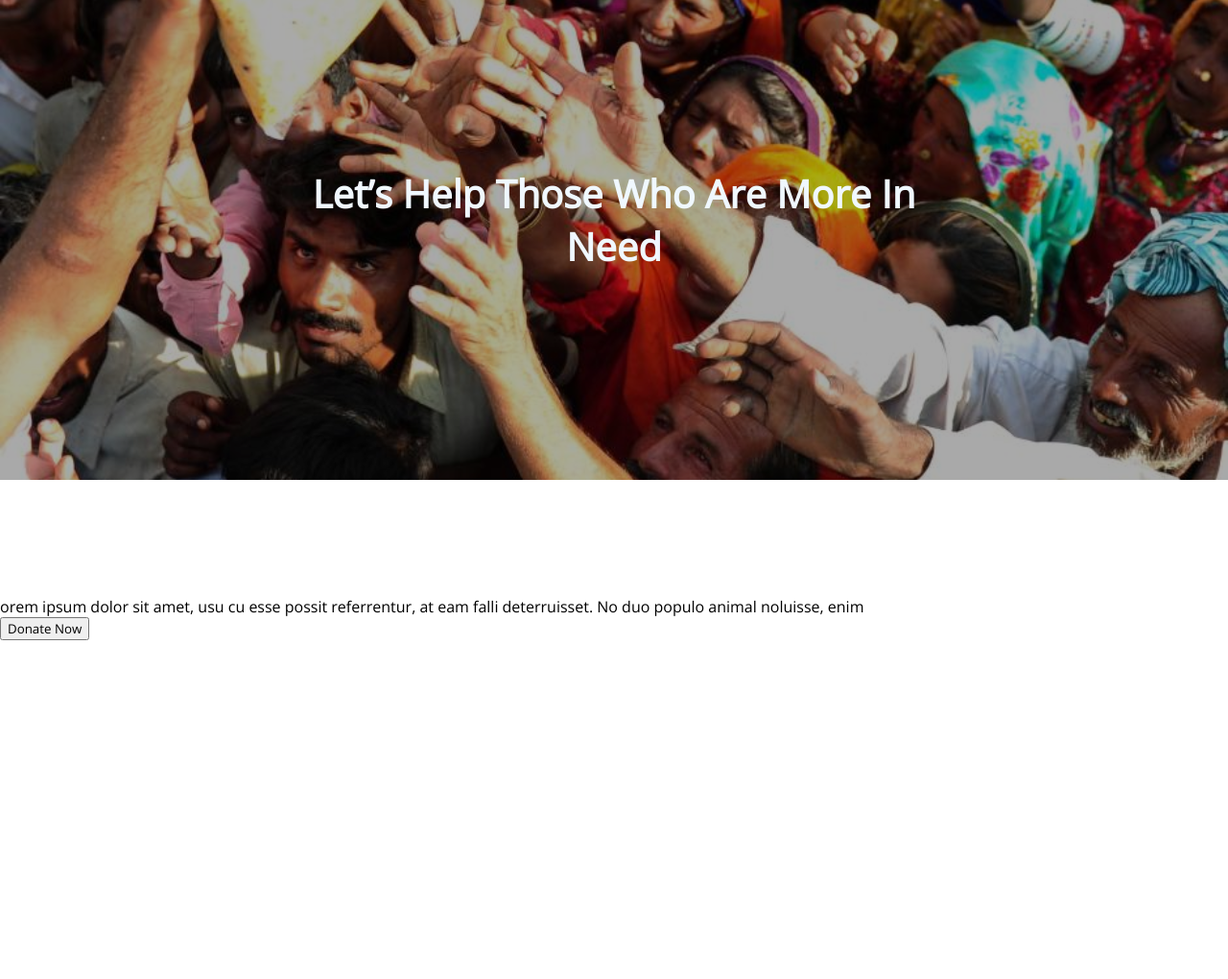
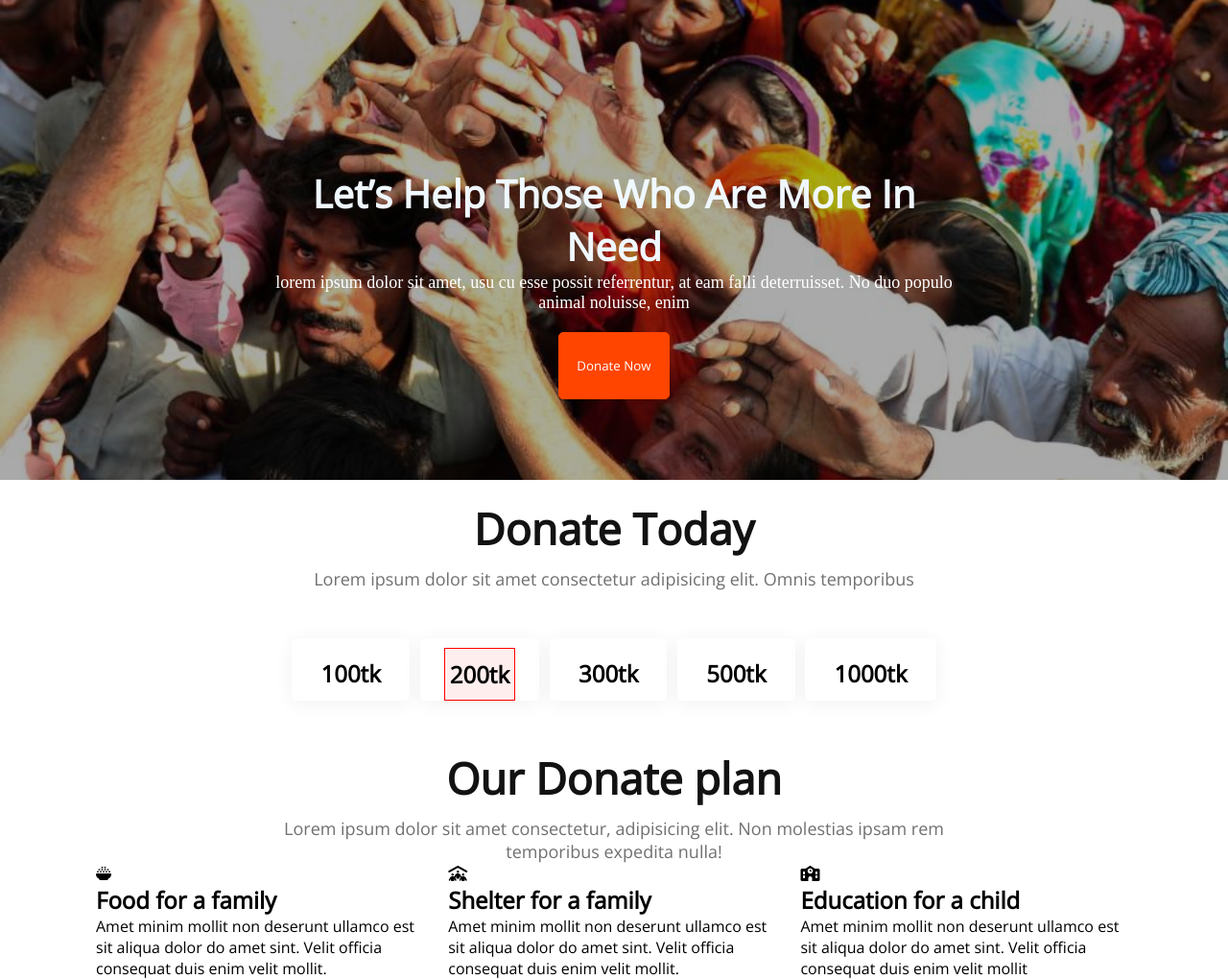
Before and after one commit to abusaid-ban/donate, a plain HTML site: page index.html in a window 1280 px wide. Shown: the whole page at 96% size. Before the commit the page ends 800 px from the top, so only its background shows below. Drawn offline with nearby package versions, Linux system fonts and the light colour scheme.

Commit message:
header and 2 section part

```diff
--- a/index.html
+++ b/index.html
@@ -10,19 +10,73 @@
     <link rel="preconnect" href="https://fonts.gstatic.com" crossorigin>
     <link href="https://fonts.googleapis.com/css2?family=Open+Sans&display=swap" rel="stylesheet">
     <link rel="stylesheet" href="styles/donate.css">
+    <script src="https://kit.fontawesome.com/114492bbbd.js" crossorigin="anonymous"></script>
 </head>
 
 <body>
     <!-- header part -->
     <header class="header">
         <div class="head"><h1 class="main-header">Let’s Help Those Who Are More In Need</h1>
-            <p class="sub-header">orem ipsum dolor sit amet, usu cu esse possit referrentur, at eam falli deterruisset. No
+            <p class="sub-header">lorem ipsum dolor sit amet, usu cu esse possit referrentur, at eam falli deterruisset. No
                 duo populo animal noluisse, enim</p>
-            <div>
-                <button class="button">Donate Now</button>
+            <div class="btn">
+                <button class="button">
+                  <a href="#">Donate Now</a>  </button>
             </div></div>
     </header>
+    <!-- donate section -->
     <main>
+        <section class="donate-part">
+            <h3 class="section-title">Donate Today</h3>
+            <p class="section-description">Lorem ipsum dolor sit amet consectetur adipisicing elit. Omnis temporibus</p>
+            <div class="amount-container">
+                <div class="amount-title">
+                    <h2 class="amount">100tk</h2>
+                </div>
+                <div class="amount-title">
+                    <h2 class="amount" id="selected">200tk</h2>
+                </div>
+                <div class="amount-title">
+                    <h2 class="amount" >300tk</h2>
+                </div>
+                <div class="amount-title">
+                    <h2 class="amount">500tk</h2>
+                </div>
+                <div class="amount-title">
+                    <h2 class="amount">1000tk</h2>
+                </div>
+            </div>
+
+
+        </section>
+        <section class="donate-plan">
+            <div class="plan-container">
+                <h2 class="plan-title">Our Donate plan</h2>
+                <p class="plan-description">Lorem ipsum dolor sit amet consectetur, adipisicing elit. Non molestias ipsam rem temporibus expedita nulla!</p>
+                <!-- .all-part>.point*3>h2.point-title+p.point-description -->
+                <div class="all-part">
+                    <div class="point">
+                        <div class="icon"><i class="fa-solid fa-bowl-rice"></i></div>
+                        <h2 class="point-title">Food for a family</h2>
+                        <p class="point-description">Amet minim mollit non deserunt ullamco est sit aliqua dolor do amet sint. Velit officia consequat duis enim velit mollit.</p>
+                    </div>
+                    <div class="point">
+
+                        <div class="icon"><i class="fa-solid fa-people-roof"></i></div>
+                        <h2 class="point-title">Shelter for a family</h2>
+                        <p class="point-description">Amet minim mollit non deserunt ullamco est sit aliqua dolor do amet sint. Velit officia consequat duis enim velit mollit.</p>
+                    </div>
+                    <div class="point">
+                        <div class="icon"><i class="fa-solid fa-school"></i></div>
+                        <h2 class="point-title">Education for a child</h2>
+                        <p class="point-description">Amet minim mollit non deserunt ullamco est sit aliqua dolor do amet sint. Velit officia consequat duis enim velit mollit</p>
+                    </div>
+                </div>
+            </div>
+
+        </section>
+
+
 
     </main>
     <footer>
--- a/styles/donate.css
+++ b/styles/donate.css
@@ -9,13 +9,127 @@
     background-repeat: no-repeat;
     background-size: cover;
     background-position: center;
-    height:500px;
-    background-color:darkgrey;
-    background-blend-mode:multiply;
+    height: 500px;
+    background-color: darkgrey;
+    background-blend-mode: multiply;
 }
+
 .main-header {
     font-size: 40px;
     color: aliceblue;
     text-align: center;
-    padding: 174px 307px 337px 307px ;
+    padding: 174px 307px 0px 307px;
 }
+
+.sub-header {
+    color: #FFFFFF;
+    font-weight: 400;
+    font-size: 18px;
+    text-align: center;
+    font-family: 'Poppins';
+    padding: 0 270px;
+
+}
+
+.btn {
+    width: 100%;
+    justify-content: center;
+    display: flex;
+    margin-top: 20px;
+}
+
+.button {
+    border: 1px solid orangered;
+    border-radius: 5px;
+    background-color: orangered;
+    margin: auto;
+    padding: 25px 18px;
+}
+
+.button a {
+
+    color: #FFFFFF;
+
+    text-decoration: none;
+    text-align: center;
+
+}
+
+/* donate section part */
+
+
+.donate-part {
+    text-align: center;
+    margin-top: 20px;
+}
+
+.section-title {
+    font-weight: 700;
+    font-size: 45px;
+    color: #121212;
+    margin-bottom: 10px;
+
+}
+
+.section-description {
+    font-weight: 400;
+    font-size: 18px;
+    color: #707070;
+    margin-bottom: 15px;
+
+}
+
+.amount-container {
+    display: flex;
+    gap:2px;
+    justify-content: space-around;
+    margin:50px 300px;
+
+}
+
+.amount-title {
+    background: #FFFFFF;
+    box-shadow: 0px 3px 20px rgba(0, 0, 0, 0.06);
+    border-radius: 5px;
+    padding: 10px 25px 0 25px;
+    ;
+}
+.amount{
+    padding:10px 5px;
+
+}
+ #selected{
+    background: #FFEEEE;
+    border:1px solid red;
+}
+/* section-part2 design */
+.donate-plan{
+
+}
+.plan-container{
+
+
+}
+.plan-title{
+    font-weight: 700;
+    font-size: 45px;
+    color: #121212;
+    margin-bottom: 10px;
+    text-align: center;
+
+
+}
+.plan-description{
+    text-align: center;
+    font-weight: 400;
+    font-size: 18px;
+    color: #707070;
+    margin:0 250px;
+
+
+}
+.all-part{
+    display: flex;
+    margin:0 100px;
+    gap:20px;
+}
```
